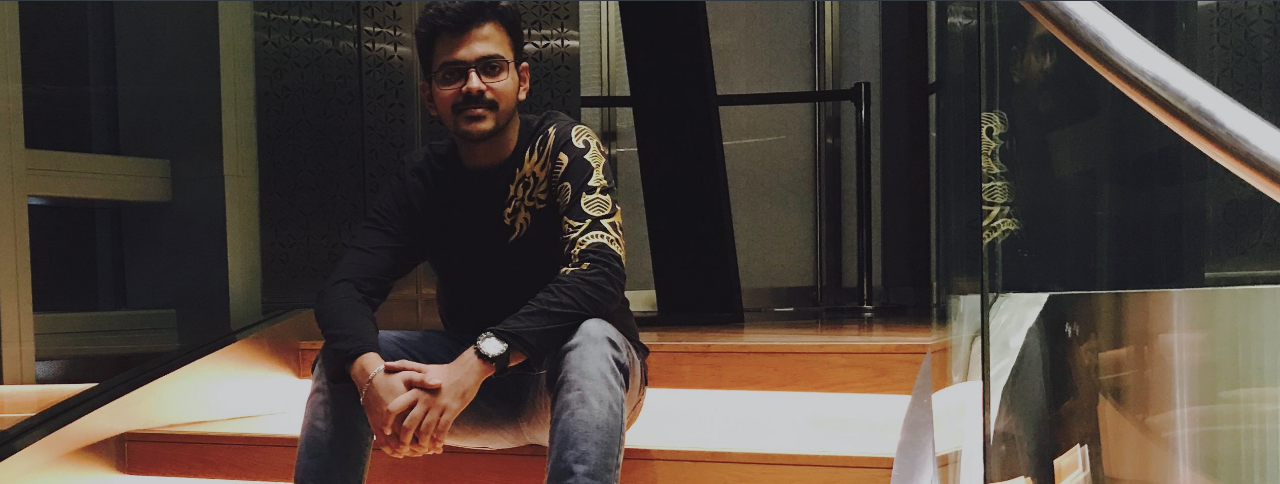
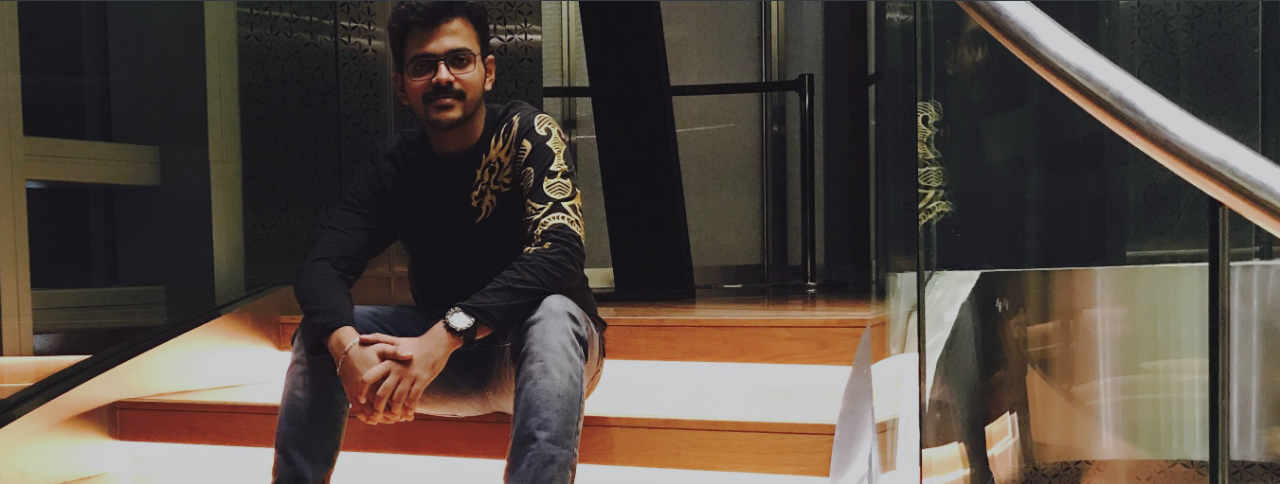
Before and after one commit to manureghukumar/manureghukumar, a plain HTML site: page index.html in a window 1280 px wide. Shown: the part 47-531 px from the top of the page. Drawn offline with nearby package versions, Linux system fonts and the light colour scheme.

Commit message:
trial 12

```diff
--- a/index.html
+++ b/index.html
@@ -36,7 +36,7 @@
       </div>
     </div>
   </nav>
-  <div class="opaque-overlay text-left py-5" style="background-image: url(&quot;Images/image (3).jpg&quot;);">
+  <div class="opaque-overlay text-left p-0" style="background-image: url(&quot;Images/image (3).jpg&quot;);">
     <div class="container py-5 ml-auto">
       <div class="row px-0">
         <div class="text-white">
```
